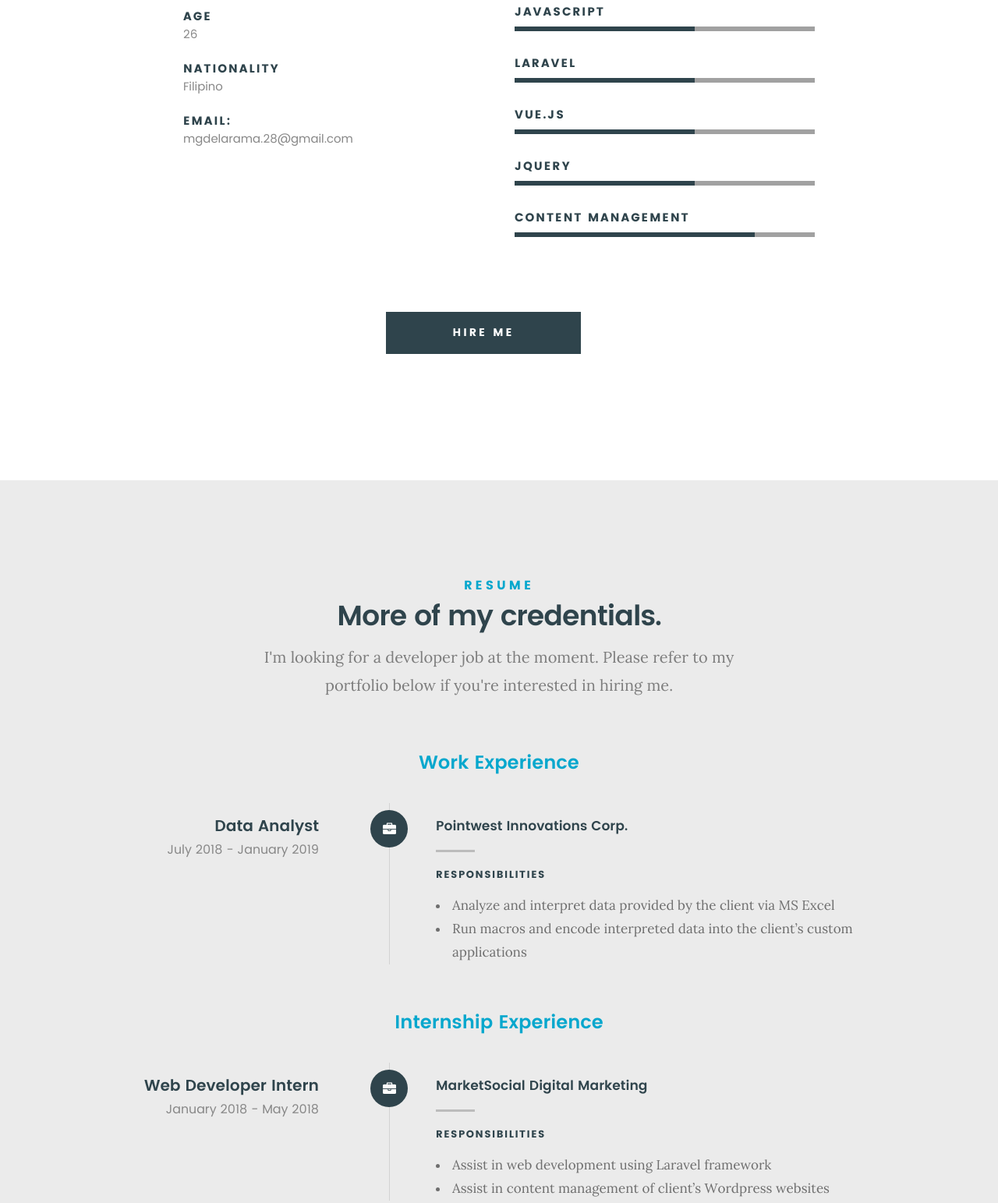
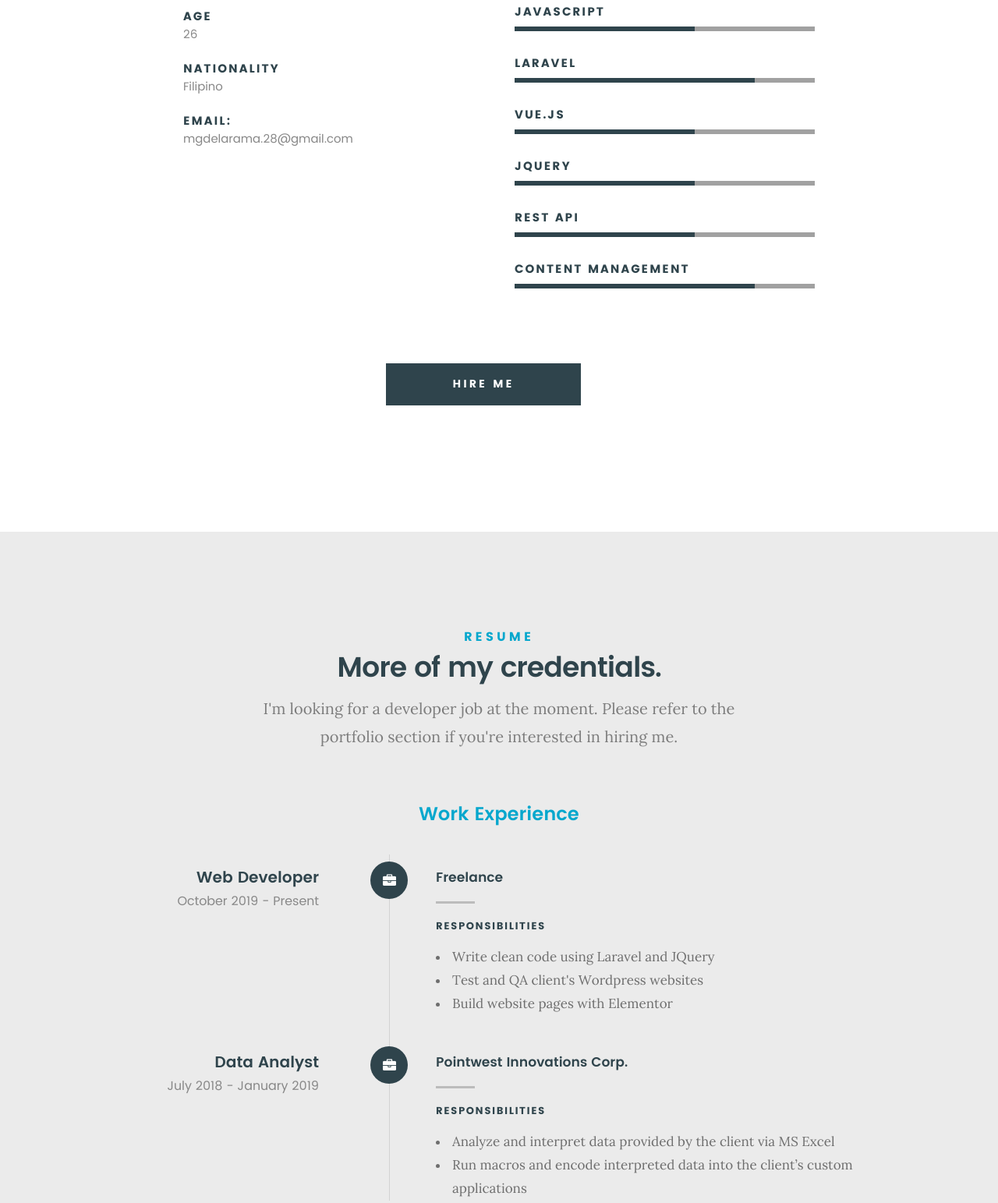
Before and after one commit to mgdelarama28/michaelgeofreydelarama, a plain HTML site: page index.html in a window 1280 px wide. Shown: the part 1477-3020 px from the top of the page at 78% size. Drawn offline with Linux system fonts and the light colour scheme; files whose address does not match are found by name.

Commit message:
Portfolio update 07092021

```diff
--- a/index.html
+++ b/index.html
@@ -133,7 +133,7 @@
 					</li>
 
 					<li>
-						<div class="progress percent60"></div>
+						<div class="progress percent80"></div>
 						<strong>PHP</strong>
 					</li>
 
@@ -143,7 +143,7 @@
 					</li>
 
 					<li>
-						<div class="progress percent60"></div>
+						<div class="progress percent80"></div>
 						<strong>Laravel</strong>
 					</li>
 
@@ -155,6 +155,11 @@
 					<li>
 						<div class="progress percent60"></div>
 						<strong>JQuery</strong>
+					</li>
+
+					<li>
+						<div class="progress percent60"></div>
+						<strong>REST API</strong>
 					</li>
 
 					<li>
@@ -183,7 +188,7 @@
 				<h1>More of my credentials.</h1>
 
 				<p class="lead">
-					I'm looking for a developer job at the moment. Please refer to my portfolio below if you're interested in hiring me.
+					I'm looking for a developer job at the moment. Please refer to the portfolio section if you're interested in hiring me.
 				</p>
 			</div>
    		</div> <!-- /section-intro-->
@@ -195,6 +200,29 @@
 
 			<div class="col-twelve">
 				<div class="timeline-wrap">
+					<div class="timeline-block">
+						<div class="timeline-ico">
+							<i class="fa fa-briefcase"></i>
+						</div>
+
+						<div class="timeline-header">
+							<h3>Web Developer</h3>
+							<p>October 2019 - Present</p>
+						</div>
+
+						<div class="timeline-content">
+							<h4>Freelance</h4>
+
+							<h6>Responsibilities</h6>
+
+							<ul>
+								<li>Write clean code using Laravel and JQuery</li>
+								<li>Test and QA client's Wordpress websites</li>
+								<li>Build website pages with Elementor</li>
+							</ul>
+						</div>
+					</div> <!-- /timeline-block -->
+
 					<div class="timeline-block">
 						<div class="timeline-ico">
 							<i class="fa fa-briefcase"></i>
@@ -288,7 +316,7 @@
 			<div class="col-twelve">
 				<h5>Portfolio</h5>
 
-				<h1>Check out some of my projects.</h1>
+				<h1>Check out some of my personal projects.</h1>
 
 				<p class="lead">
 					Please note that these projects are not commissioned by anyone and I developed them during my free time.
@@ -548,7 +576,7 @@
 				<h1>I would love to hear from you.</h1>
 
 				<p class="lead">
-					If you have an opportunity that you want to discuss with me, please do contact me with my details below.
+					If you have an opportunity that you want to discuss with me, please do contact me with the following details:
 				</p>
 			</div>
 		</div> <!-- /section-intro -->
```
